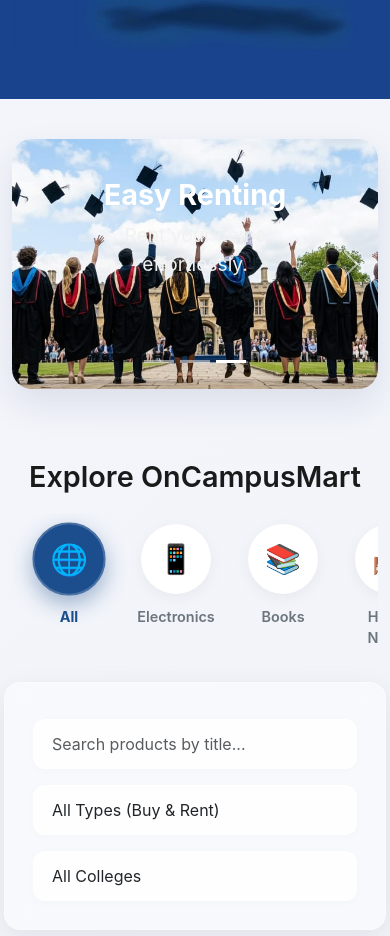
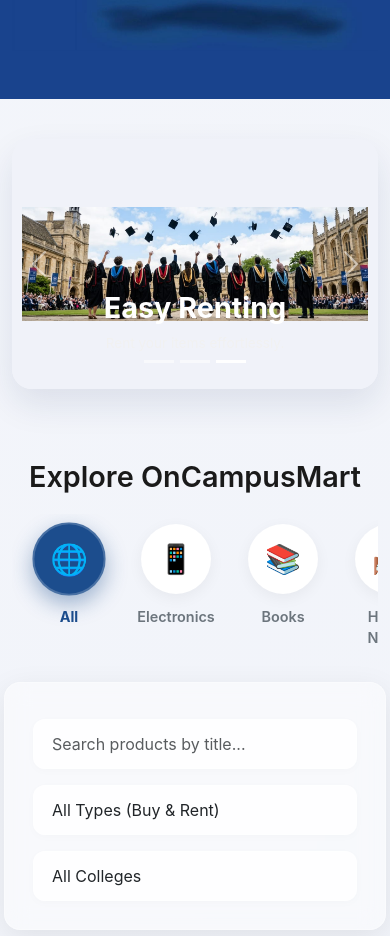
Before and after one commit to GOKULLSS/Academic-Resource-sharing-platform, a React (Vite) app in the folder client/: page / in a window 390 px wide. Shown: the part 820-1756 px from the top of the page. Built offline with nearby package versions, Linux system fonts and the light colour scheme; no server answers.

Commit message:
slide ratio fixed

```diff
--- a/client/src/pages/Home.css
+++ b/client/src/pages/Home.css
@@ -187,19 +187,18 @@
 }
 
 .custom-carousel .carousel-item {
-  height: 450px;
-  background-color: var(--primary-dark);
+  aspect-ratio: 1453 / 471;
 }
 
 .custom-carousel .carousel-item img {
+  width: 100%;
+  height: 100%;
   object-fit: cover;
-  height: 100%;
-  width: 100%;
 
 }
 
 .custom-carousel .carousel-caption {
-  bottom: 30%;
+  bottom: 25%;
   z-index: 10;
   padding: 20px;
   border-radius: 15px;
@@ -215,6 +214,39 @@
 .custom-carousel .carousel-caption p {
   font-size: 1.2rem;
   color: #f1f1f1;
+}
+
+/* ========================= */
+/* MOBILE FIX */
+/* ========================= */
+
+@media (max-width: 768px) {
+
+  .custom-carousel .carousel-item {
+    height: auto;
+  }
+
+  .custom-carousel .carousel-item img {
+    height: 250px;
+    object-fit: contain;
+    /* prevents cropping */
+    background: #f0f2f9;
+    /* fills empty space nicely */
+    padding: 10px;
+  }
+
+  .custom-carousel .carousel-caption {
+    bottom: 10px;
+    padding: 10px;
+  }
+
+  .custom-carousel .carousel-caption h3 {
+    font-size: 1.2rem;
+  }
+
+  .custom-carousel .carousel-caption p {
+    font-size: 0.85rem;
+  }
 }
 
 /* ========================= */
```
